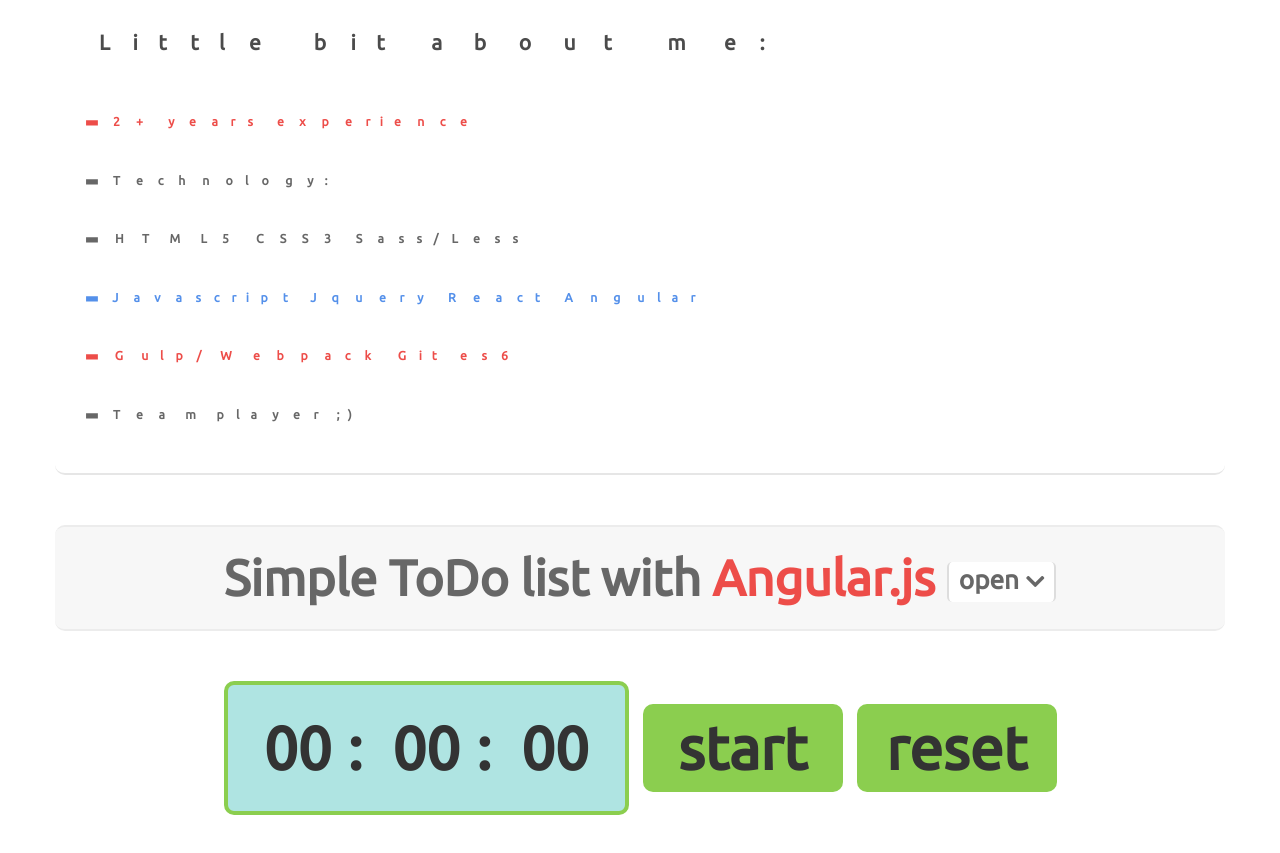
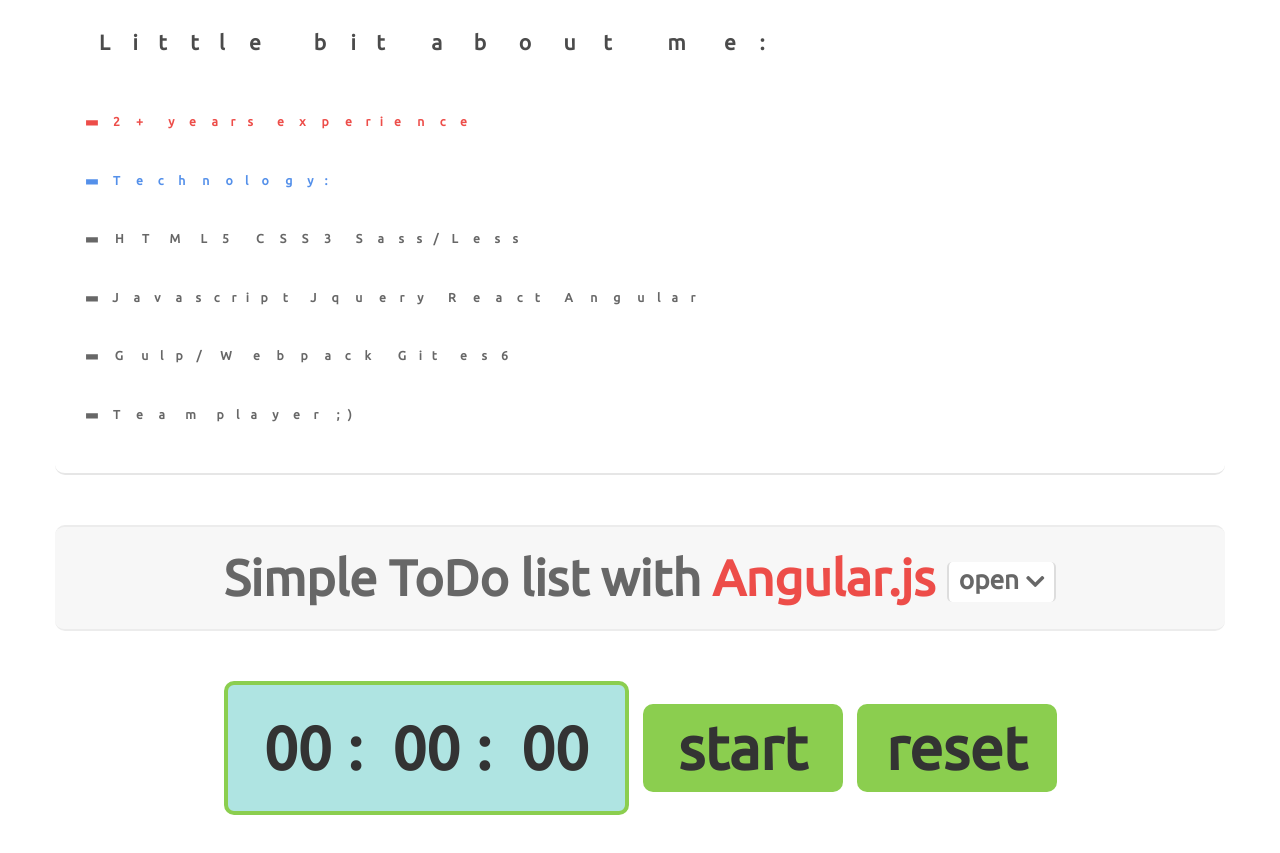
Before and after one commit to deeartrama88/portfolio, a website: page index.html in a window 1280 px wide. Shown: the part 882-1735 px from the top of the page. Drawn offline with Linux system fonts and the light colour scheme.

Commit message:
about me text changes

```diff
--- a/index.html
+++ b/index.html
@@ -71,10 +71,10 @@
             <div class="about_me_tech_wrapper">
                 <span class="about_me_tech_title">Little bit about me:</span>
                 <div class="about_me_tech_text red">2+ years experience</div>
-                <div class="about_me_tech_text text_gray">Technology:</div>
+                <div class="about_me_tech_text blue">Technology:</div>
                 <div class="about_me_tech_text text_gray">HTML5 CSS3 Sass/Less</div>
-                <div class="about_me_tech_text blue">Javascript Jquery React Angular</div>
-                <div class="about_me_tech_text red">Gulp/Webpack Git es6</div>
+                <div class="about_me_tech_text text_gray">Javascript Jquery React Angular</div>
+                <div class="about_me_tech_text text_gray">Gulp/Webpack Git es6</div>
                 <div class="about_me_tech_text text_gray">Teamplayer ;)</div>
             </div>
         </div><!-- # row -->
```
